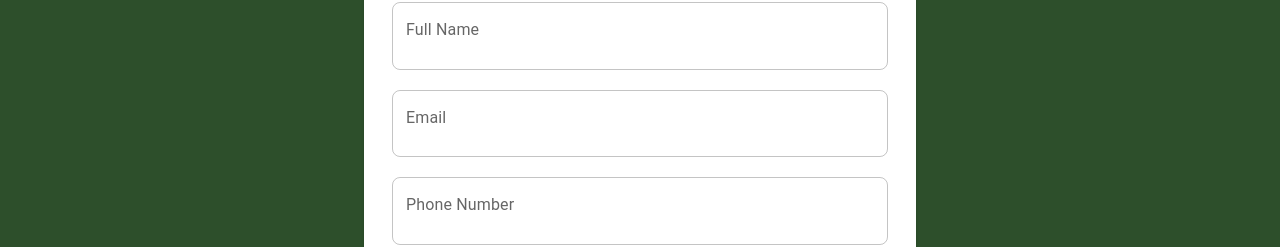
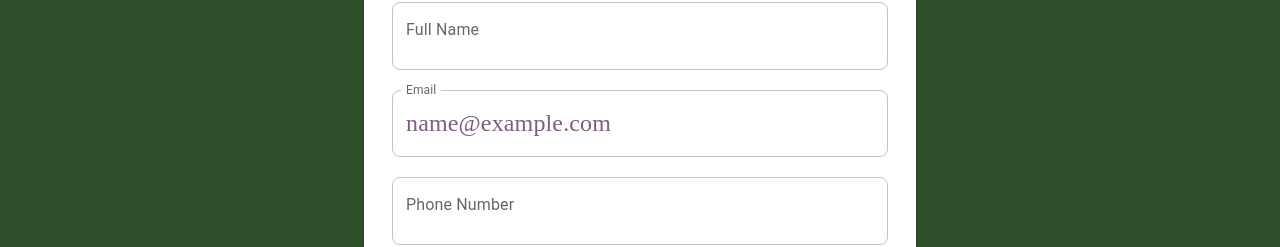
Before and after one commit to Missi3girl/pantry-client, a React (Vite) app: page /user-dashboard in a window 1280 px wide. Shown: the part 868-1115 px from the top of the page. Built offline with nearby package versions, Linux system fonts and the light colour scheme; no server answers; sample sign-in values are in the browser's storage; a web font is replaced by a local one; what ra-data-simple-rest would draw is missing.

Commit message:
prefilled getinvolved form for current logged in user

```diff
--- a/src/components/userPage/FormGetInvolved.jsx
+++ b/src/components/userPage/FormGetInvolved.jsx
@@ -24,7 +24,7 @@ const reasons = [
     "Other"
 ];
 
-export default function FormGetInvolved() {
+export default function FormGetInvolved({currentUser}) {
     const [form, setForm] = useState({
         fullName: "",
         email: "",
@@ -153,7 +153,7 @@ export default function FormGetInvolved() {
                     label="Full Name"
                     name="fullName"
                     fullWidth
-                    value={form.fullName}
+                    value={currentUser.fullName}
                     onChange={handleChange}
                     error={!!errors.fullName}
                     helperText={errors.fullName}
@@ -170,7 +170,7 @@ export default function FormGetInvolved() {
                     label="Email"
                     name="email"
                     fullWidth
-                    value={form.email}
+                    value={currentUser.email}
                     onChange={handleChange}
                     error={!!errors.email}
                     helperText={errors.email}
--- a/src/components/userPage/UserDash.jsx
+++ b/src/components/userPage/UserDash.jsx
@@ -97,7 +97,7 @@ function UserDash() {
             </div>
 
             <div>
-                <FormGetInvolved />
+                <FormGetInvolved currentUser={currentUser} />
             </div>
         </>
     );
```
